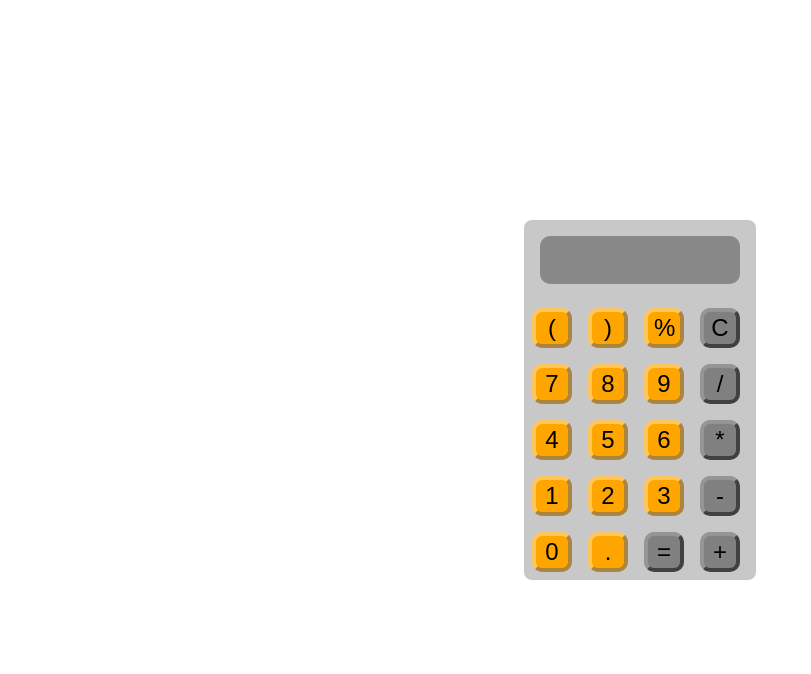
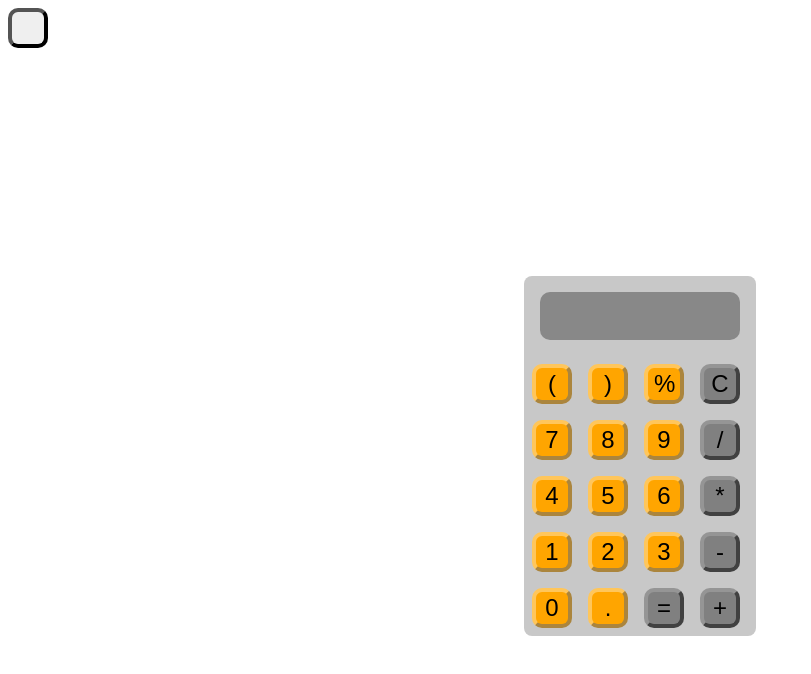
Before and after one commit to Peeves426/calculator, a plain HTML site: page index.html in a window 1280 px wide. Shown: the whole page, without its empty margins (0-811 px from the left). Drawn offline with Linux system fonts and the light colour scheme.

Commit message:
Add game button to index.html

```diff
--- a/index.html
+++ b/index.html
@@ -9,6 +9,7 @@
 </head>
 
 <body>
+    <a><button gameBtn></button></a>
     <div id="center">
         <div id="calc">
             <div id="screen"><p id="screenText"></p></div>
```
